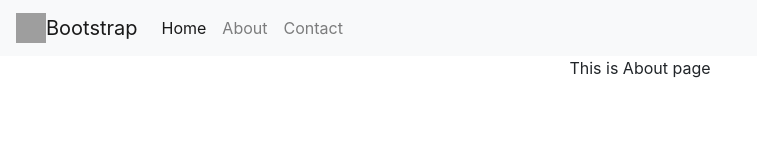
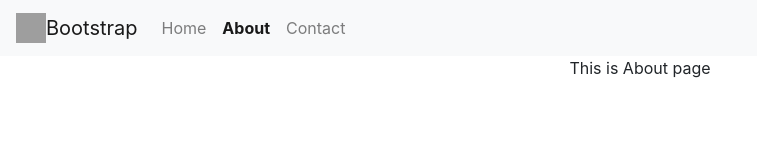
Before and after one commit to haianh30198/react-router, a React (Create React App) app: page /about in a window 1280 px wide. Shown: the top 160 px of the page, without its empty margins (0-757 px from the left). Built offline with nearby package versions, Linux system fonts and the light colour scheme; grey boxes are pictures that could not be loaded.

Commit message:
Bai 72 | NavLink

```diff
--- a/src/App.css
+++ b/src/App.css
@@ -36,3 +36,7 @@
         transform: rotate(360deg);
     }
 }
+
+.active {
+    font-weight: bold;
+}
--- a/src/App.js
+++ b/src/App.js
@@ -1,6 +1,6 @@
 import React, { Component } from "react";
 import "./App.css";
-import { BrowserRouter as Router, Route, Link } from "react-router-dom";
+import { BrowserRouter as Router, Route, NavLink } from "react-router-dom";
 import Home from "./components/Home";
 import About from "./components/About";
 import Contact from "./components/Contact";
@@ -38,20 +38,33 @@ class App extends Component {
                             id="navbarNav"
                         >
                             <ul className="navbar-nav">
-                                <li className="nav-item active">
-                                    <Link className="nav-link" to="/#">
+                                <li className="nav-item">
+                                    <NavLink
+                                        activeClassName="active"
+                                        exact
+                                        className="nav-link"
+                                        to="/#"
+                                    >
                                         Home
-                                    </Link>
+                                    </NavLink>
                                 </li>
                                 <li className="nav-item">
-                                    <Link className="nav-link" to="/about">
+                                    <NavLink
+                                        activeClassName="active"
+                                        className="nav-link"
+                                        to="/about"
+                                    >
                                         About
-                                    </Link>
+                                    </NavLink>
                                 </li>
                                 <li className="nav-item">
-                                    <Link className="nav-link" to="/contact">
+                                    <NavLink
+                                        activeClassName="active"
+                                        className="nav-link"
+                                        to="/contact"
+                                    >
                                         Contact
-                                    </Link>
+                                    </NavLink>
                                 </li>
                             </ul>
                         </div>
```
Lines whose indentation alone changed are shown as unchanged.
